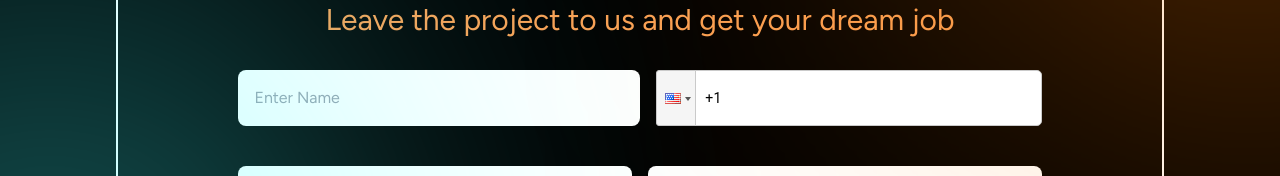
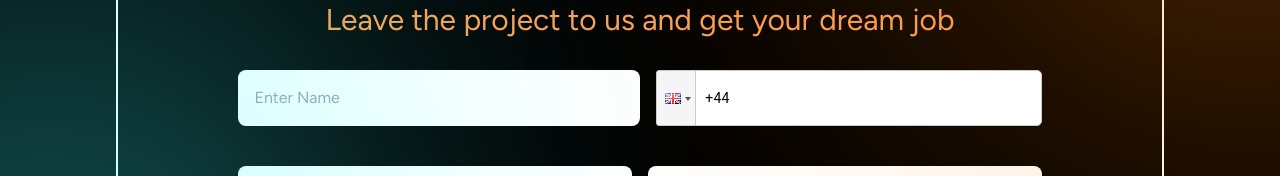
Before and after one commit to Qriocity-Company/Qriocity, a React (Vite) app: page /thesis-service in a window 1280 px wide. Shown: the part 324-500 px from the top of the page. Built offline with nearby package versions, Linux system fonts and the light colour scheme.

Commit message:
Update WebinarUK.jsx

```diff
--- a/src/pages/WebinarUK.jsx
+++ b/src/pages/WebinarUK.jsx
@@ -543,7 +543,7 @@ const MainCard = ({ setShowForm }) => {
           />
 
           <PhoneInput
-            country={"us"}
+            country={"gb"}
             inputProps={{ required: true }}
             maxlength="10"
             pattern="\d{10}"
```
